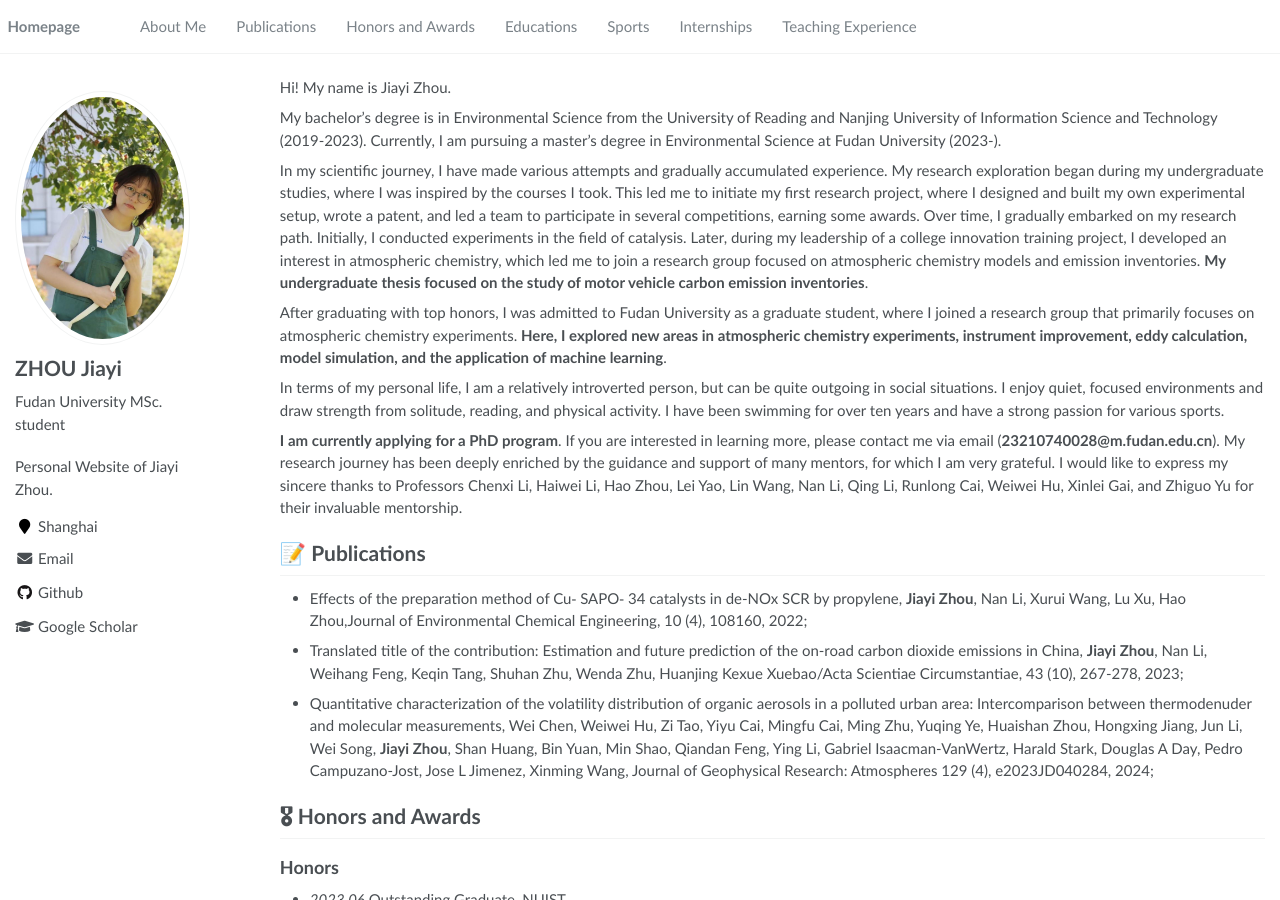
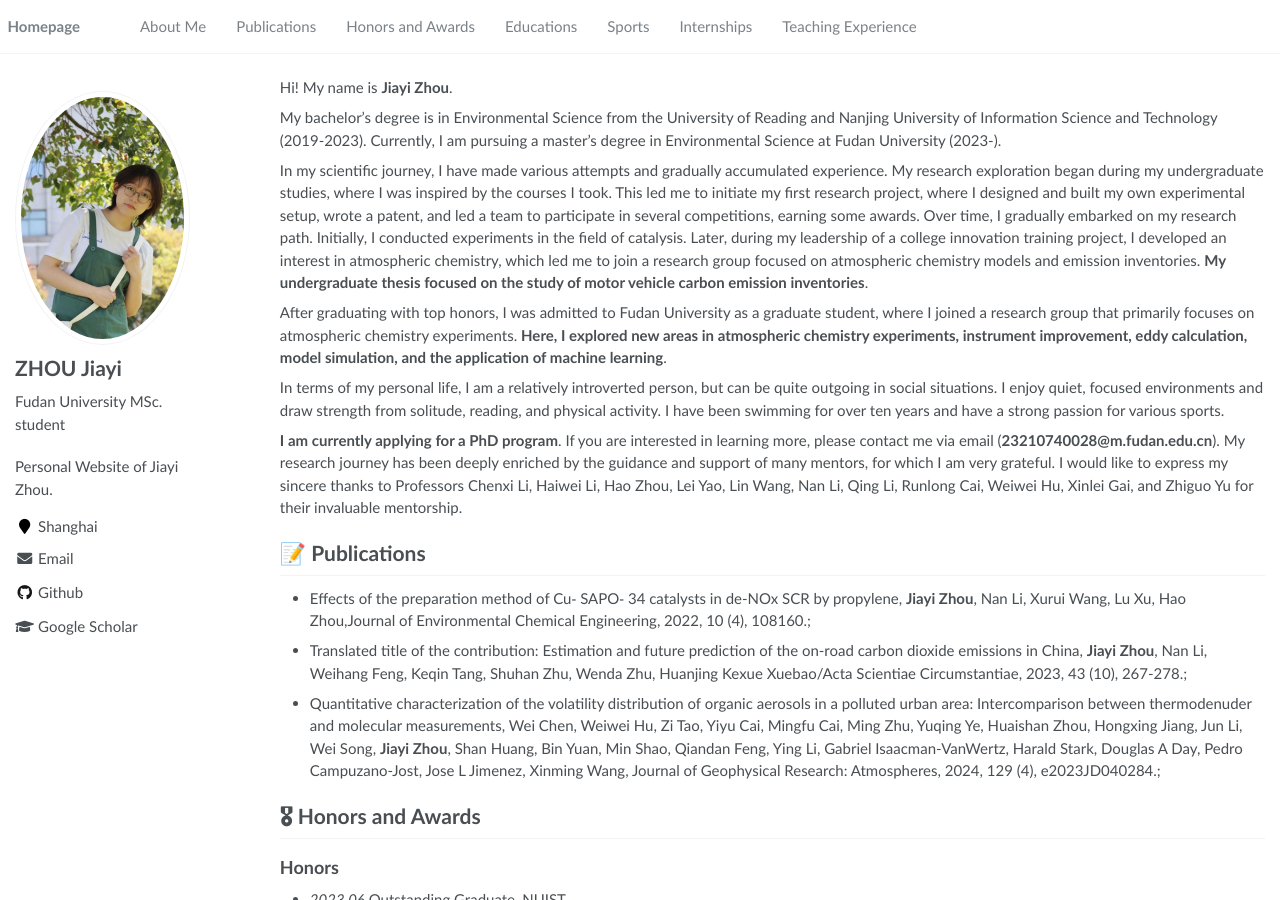
Before and after one commit to jiayizhou1022/jiayizhou1022.github.io, a Jekyll site: the page built from _pages/about.md, in a window 1280 px wide and 900 px high. Built offline with Jekyll 4.4.1, drawn with Linux system fonts in a browser that asks for light colours.

```diff
--- a/_pages/about.md
+++ b/_pages/about.md
@@ -17,7 +17,7 @@ redirect_from:
 
 <span class='anchor' id='about-me'></span>
 
-Hi! My name is Jiayi Zhou.
+Hi! My name is **Jiayi Zhou**.
 
 My bachelor's degree is in Environmental Science from the University of Reading and Nanjing University of Information Science and Technology (2019-2023). Currently, I am pursuing a master's degree in Environmental Science at Fudan University (2023-).
 
@@ -49,9 +49,9 @@ In terms of my personal life, I am a relatively introverted person, but can be q
 <!--<div class='paper-box'><div class='paper-box-image'><div><div class="badge">CVPR 2016</div><img src='images/500x300.png' alt="sym" width="100%"></div></div>
 <div class='paper-box-text' markdown="1">-->
 
-- Effects of the preparation method of Cu⁃ SAPO⁃ 34 catalysts in de-NOx SCR by propylene, **Jiayi Zhou**, Nan Li, Xurui Wang, Lu Xu, Hao Zhou,Journal of Environmental Chemical Engineering, 10 (4), 108160, 2022;
-- Translated title of the contribution: Estimation and future prediction of the on-road carbon dioxide emissions in China, **Jiayi Zhou**, Nan Li, Weihang Feng, Keqin Tang, Shuhan Zhu, Wenda Zhu, Huanjing Kexue Xuebao/Acta Scientiae Circumstantiae, 43 (10), 267-278, 2023;
-- Quantitative characterization of the volatility distribution of organic aerosols in a polluted urban area: Intercomparison between thermodenuder and molecular measurements, Wei Chen, Weiwei Hu, Zi Tao, Yiyu Cai, Mingfu Cai, Ming Zhu, Yuqing Ye, Huaishan Zhou, Hongxing Jiang, Jun Li, Wei Song, **Jiayi Zhou**, Shan Huang, Bin Yuan, Min Shao, Qiandan Feng, Ying Li, Gabriel Isaacman‐VanWertz, Harald Stark, Douglas A Day, Pedro Campuzano‐Jost, Jose L Jimenez, Xinming Wang, Journal of Geophysical Research: Atmospheres 129 (4), e2023JD040284, 2024;
+- Effects of the preparation method of Cu⁃ SAPO⁃ 34 catalysts in de-NOx SCR by propylene, **Jiayi Zhou**, Nan Li, Xurui Wang, Lu Xu, Hao Zhou,Journal of Environmental Chemical Engineering, 2022, 10 (4), 108160.;
+- Translated title of the contribution: Estimation and future prediction of the on-road carbon dioxide emissions in China, **Jiayi Zhou**, Nan Li, Weihang Feng, Keqin Tang, Shuhan Zhu, Wenda Zhu, Huanjing Kexue Xuebao/Acta Scientiae Circumstantiae, 2023, 43 (10), 267-278.;
+- Quantitative characterization of the volatility distribution of organic aerosols in a polluted urban area: Intercomparison between thermodenuder and molecular measurements, Wei Chen, Weiwei Hu, Zi Tao, Yiyu Cai, Mingfu Cai, Ming Zhu, Yuqing Ye, Huaishan Zhou, Hongxing Jiang, Jun Li, Wei Song, **Jiayi Zhou**, Shan Huang, Bin Yuan, Min Shao, Qiandan Feng, Ying Li, Gabriel Isaacman‐VanWertz, Harald Stark, Douglas A Day, Pedro Campuzano‐Jost, Jose L Jimenez, Xinming Wang, Journal of Geophysical Research: Atmospheres, 2024, 129 (4), e2023JD040284.;
 
 <!--[**Project**](https://scholar.google.com/citations?view_op=view_citation&hl=zh-CN&user=DhtAFkwAAAAJ&citation_for_view=DhtAFkwAAAAJ:ALROH1vI_8AC) <strong><span class='show_paper_citations' data='DhtAFkwAAAAJ:ALROH1vI_8AC'></span></strong>
 - Lorem ipsum dolor sit amet, consectetur adipiscing elit. Vivamus ornare aliquet ipsum, ac tempus justo dapibus sit amet.
```
